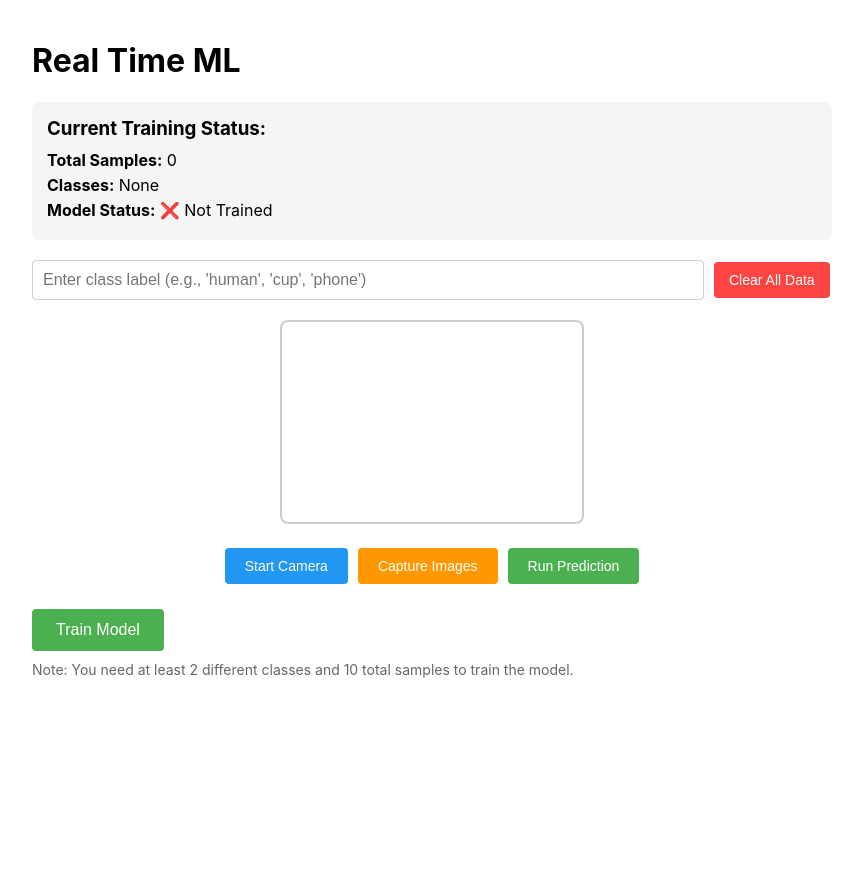
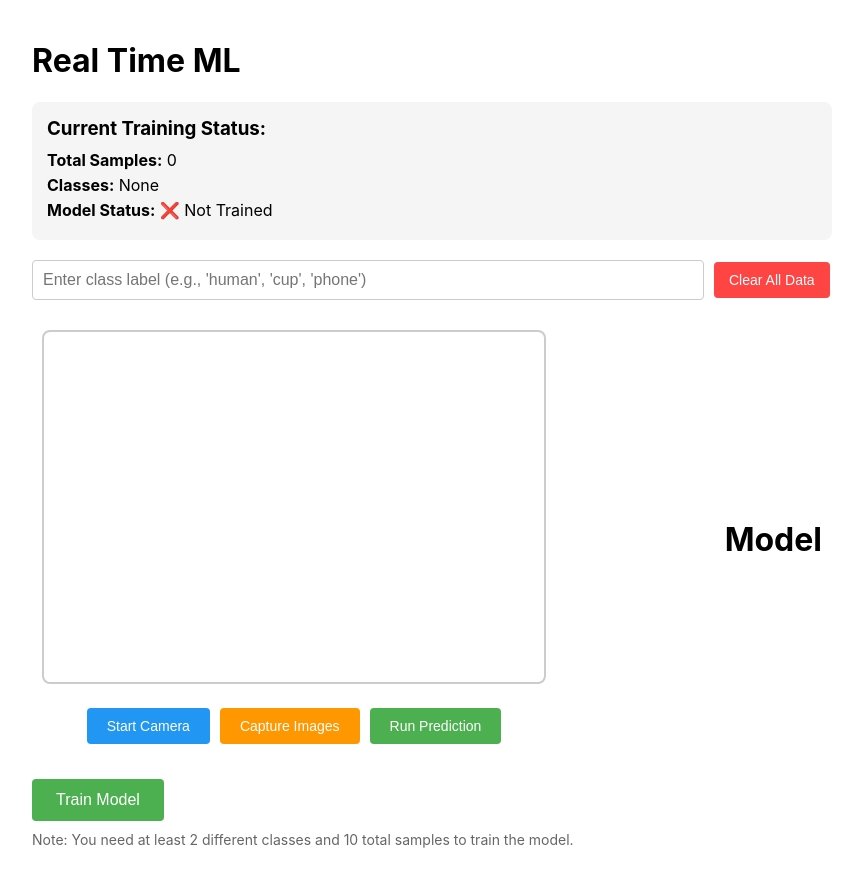
Before and after one commit to GYUabc123/RealtimeML, a React (Create React App) app in the folder frontend/: page / in a window 1280 px wide. Shown: the whole page, without its empty margins (208-1069 px from the left). Before the commit the page ends 800 px from the top, so only its background shows below. Built offline with nearby package versions, Linux system fonts and the light colour scheme; no server answers.

Commit message:
add model section to frontend (not complete)

```diff
--- a/frontend/src/components/camera/Camera.css
+++ b/frontend/src/components/camera/Camera.css
@@ -9,6 +9,8 @@
 
 .camera-buttons {
   margin-top: 15px;
+  text-align: center;
+  /* padding-left: 10px; */
 }
 
 .camera-button {
@@ -79,3 +81,10 @@
   font-weight: bold;
   color: #007bff;
 }
+
+.camera-and-model{
+  display: flex;
+  justify-content: space-between;
+  align-items: center;
+  padding: 10px;
+}
--- a/frontend/src/components/camera/Camera.jsx
+++ b/frontend/src/components/camera/Camera.jsx
@@ -1,6 +1,7 @@
 import React, { useRef, useState, useEffect } from 'react';
 import axios from 'axios';
 import './Camera.css';
+import Model from '../displayModel/Model';
 
 function Camera({ label, onCaptureImages, onTrainSuccess }) {
   const videoRef = useRef();
@@ -106,25 +107,10 @@ function Camera({ label, onCaptureImages, onTrainSuccess }) {
 
   return (
     <div className="camera-container">
-      <video ref={videoRef} width="300" height="200" className="camera-video" />
+      <div className="camera-and-model">
+        <div className="left-camera-and-model">
+          <video ref={videoRef} width="500" height="350" className="camera-video" />
           <canvas ref={canvasRef} width="128" height="128" style={{ display: 'none' }} />
-
-      {/* Prediction Display */}
-      {isRunning && (
-        <div className="prediction-display">
-          <div className="prediction-text">
-            <span className="prediction-label">Detected:</span>
-            <span className="prediction-value">{prediction || 'Processing...'}</span>
-          </div>
-          {confidence > 0 && (
-            <div className="confidence-text">
-              <span className="confidence-label">Confidence:</span>
-              <span className="confidence-value">{(confidence * 100).toFixed(1)}%</span>
-            </div>
-          )}
-        </div>
-      )}
-
           <div className="camera-buttons">
             <button
               onClick={startCamera}
@@ -148,6 +134,27 @@ function Camera({ label, onCaptureImages, onTrainSuccess }) {
             </button>
           </div>
         </div>
+
+        <div className="right-camera-and-model">
+          <Model />
+        </div>
+      </div>
+      {/* Prediction Display */}
+      {isRunning && (
+        <div className="prediction-display">
+          <div className="prediction-text">
+            <span className="prediction-label">Detected:</span>
+            <span className="prediction-value">{prediction || 'Processing...'}</span>
+          </div>
+          {confidence > 0 && (
+            <div className="confidence-text">
+              <span className="confidence-label">Confidence:</span>
+              <span className="confidence-value">{(confidence * 100).toFixed(1)}%</span>
+            </div>
+          )}
+        </div>
+      )}
+    </div>
   );
 }
 
--- /dev/null
+++ b/frontend/src/components/displayModel/Model.css
@@ -0,0 +1,3 @@
+.model-container{
+
+}
--- /dev/null
+++ b/frontend/src/components/displayModel/Model.jsx
@@ -0,0 +1,13 @@
+import React from 'react';
+
+function Model(){
+
+
+    return(
+        <div className='model-container'>
+            <h1>Model</h1>
+        </div>
+    )
+}
+
+export default Model;
```
Also changed, not shown: 2 other files (tests, documents, lock files or other folders). Lines whose indentation alone changed are shown as unchanged.
